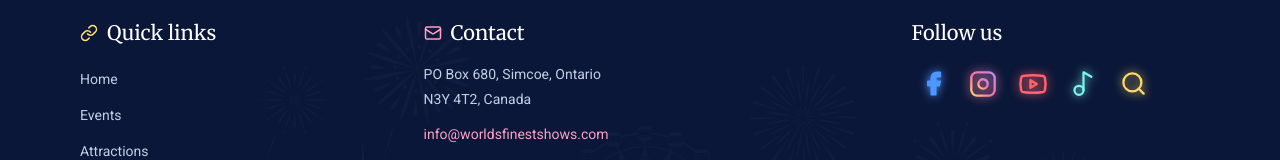
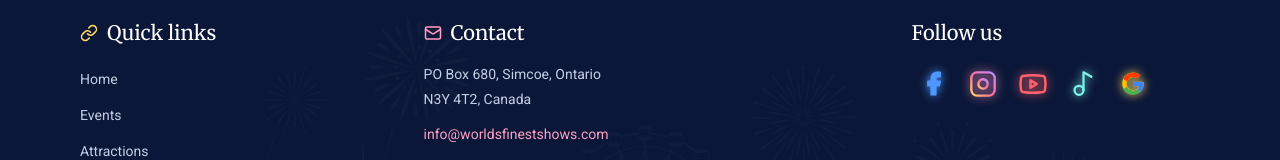
Before and after one commit to hackculichi-cloud/worldfinestshows, a React (Vite) app: page / in a window 1280 px wide. Shown: the part 4316-4476 px from the top of the page. Built offline with nearby package versions, Linux system fonts and the light colour scheme.

Commit message:
fix: use multicolour Google icon for search link

```diff
--- a/src/components/Footer.tsx
+++ b/src/components/Footer.tsx
@@ -2,7 +2,6 @@ import {
   Mail,
   Link,
   Music2,
-  Search,
   ArrowUp,
   ArrowUpRight,
   Facebook,
@@ -169,7 +168,7 @@ export function Footer({
                 aria-label="Find World’s Finest Shows on Google"
                 title="Find us on Google"
               >
-                <Search size={27} />
+                <svg width="26" height="26" viewBox="0 0 48 48" aria-hidden="true"><path fill="#FFC107" d="M43.6 20.5H42V20H24v8h11.3A12 12 0 1 1 32 14l5.7-5.7A20 20 0 1 0 44 24c0-1.2-.1-2.4-.4-3.5Z"/><path fill="#FF3D00" d="m6.3 14.7 6.6 4.8A12 12 0 0 1 32 14l5.7-5.7A20 20 0 0 0 6.3 14.7Z"/><path fill="#4CAF50" d="M24 44c5.2 0 9.8-2 13.3-5.2l-6.2-5.2a12 12 0 0 1-18.3-5.1l-6.6 5.1A20 20 0 0 0 24 44Z"/><path fill="#4285F4" d="M43.6 20.5H42V20H24v8h11.3a12 12 0 0 1-4.2 5.6l6.2 5.2A20 20 0 0 0 44 24c0-1.2-.1-2.4-.4-3.5Z"/></svg>
               </a>
             </div>
           </section>
```
